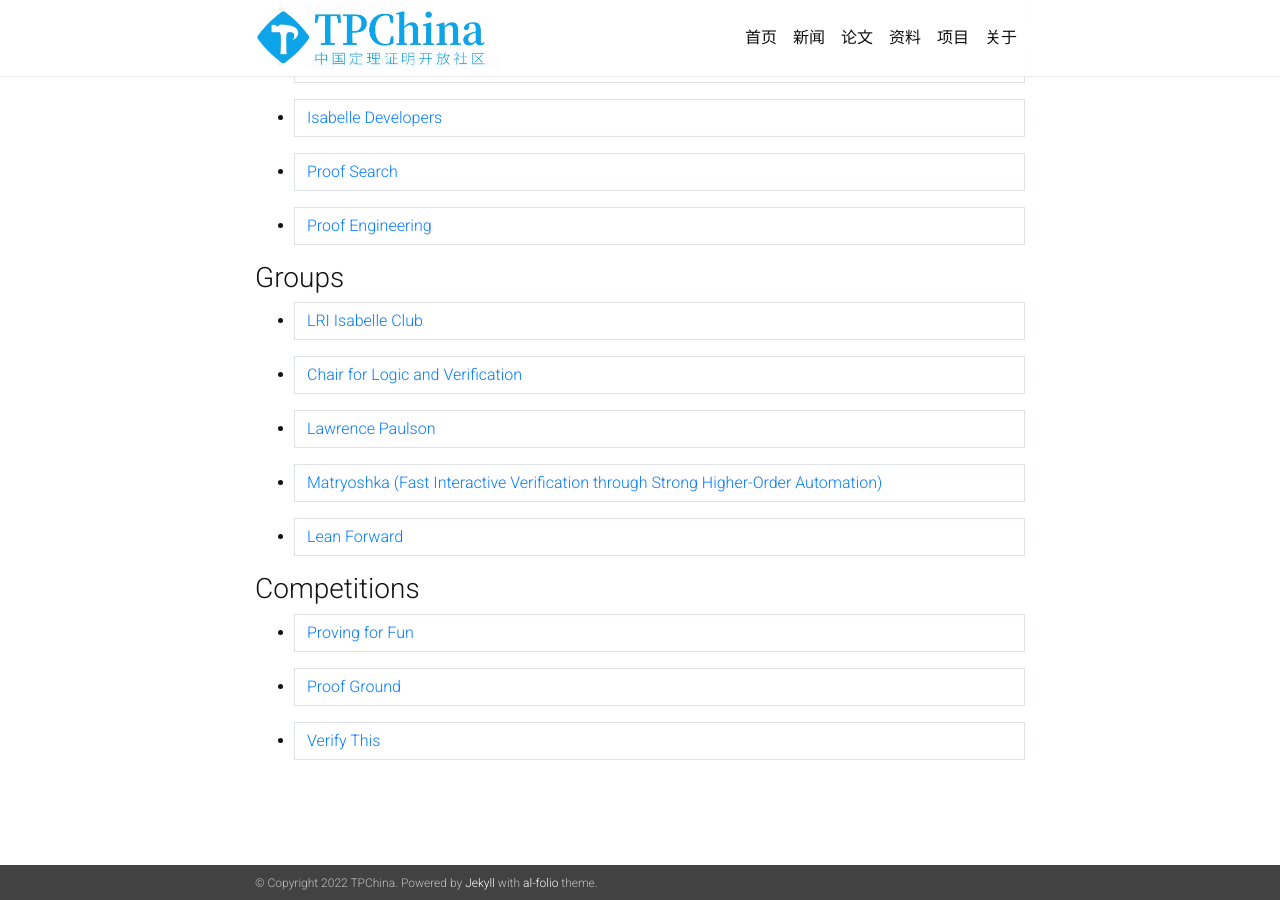
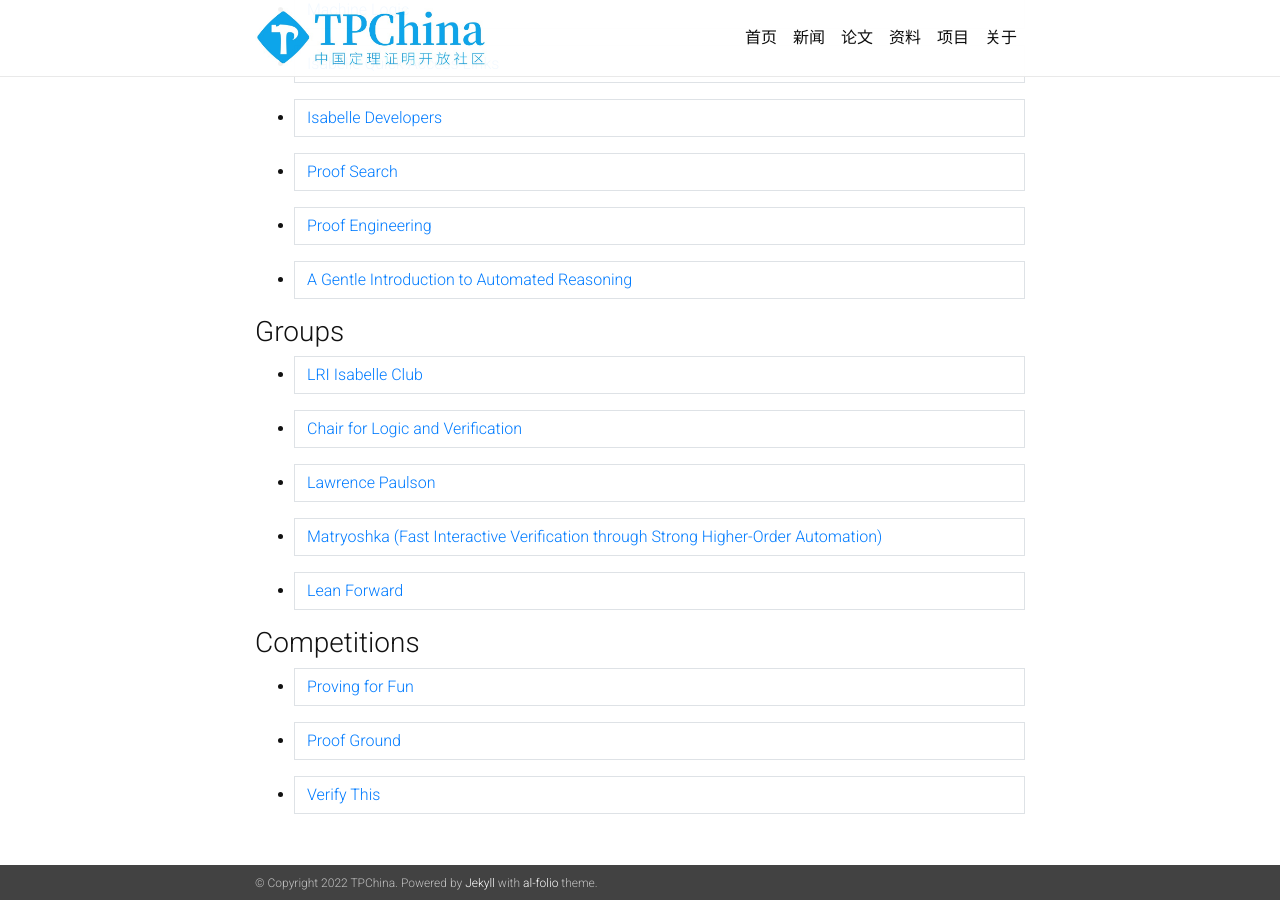
Before and after one commit to tpchina/tpchina.github.io, a Jekyll site: the page built from _pages/tutorials.md, in a window 1280 px wide and 900 px high, scrolled down 2176 px. Built offline with Jekyll 4.4.1, drawn with Linux system fonts in a browser that asks for light colours; nearby versions of some CDN libraries; a style sheet for code colours, icons or effects is not loaded.

Commit message:
Add website 'A Gentle Introduction to Automated Reasoning'.

```diff
--- a/_data/tutorials.yml
+++ b/_data/tutorials.yml
@@ -130,6 +130,9 @@ websites:
   -
     name: Proof Engineering
     url: https://proofengineering.org
+  -
+    name: A Gentle Introduction to Automated Reasoning
+    url: https://www.amazon.science/blog/a-gentle-introduction-to-automated-reasoning
 
 groups:
   -
```
